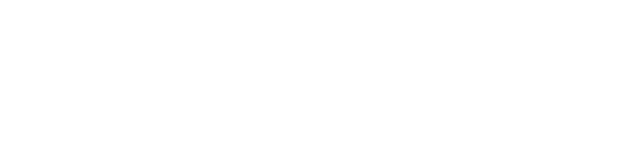
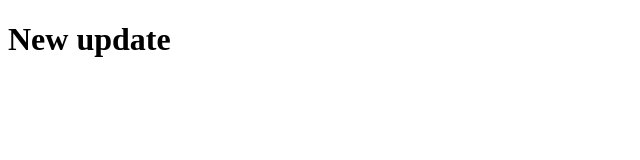
Before and after one commit to devErkundan/AkramProject, a plain HTML site: page index.html in a window 1280 px wide. Shown: the whole page, without its empty margins (0-640 px from the left). Drawn offline with Linux system fonts and the light colour scheme.

Commit message:
Update index.html

```diff
--- a/index.html
+++ b/index.html
@@ -6,6 +6,6 @@
     <title>Document</title>
 </head>
 <body>
-
+    <h1>New update</h1>
 </body>
 </html>
```
